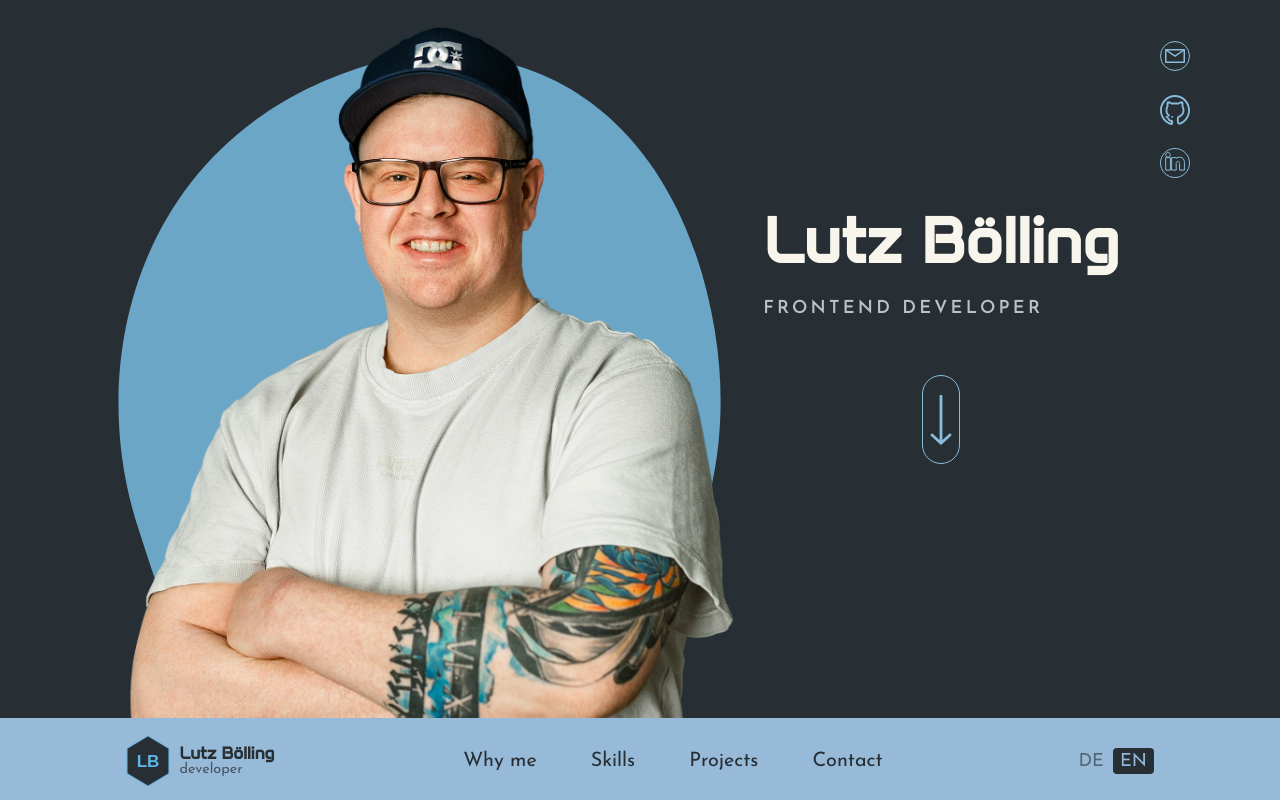
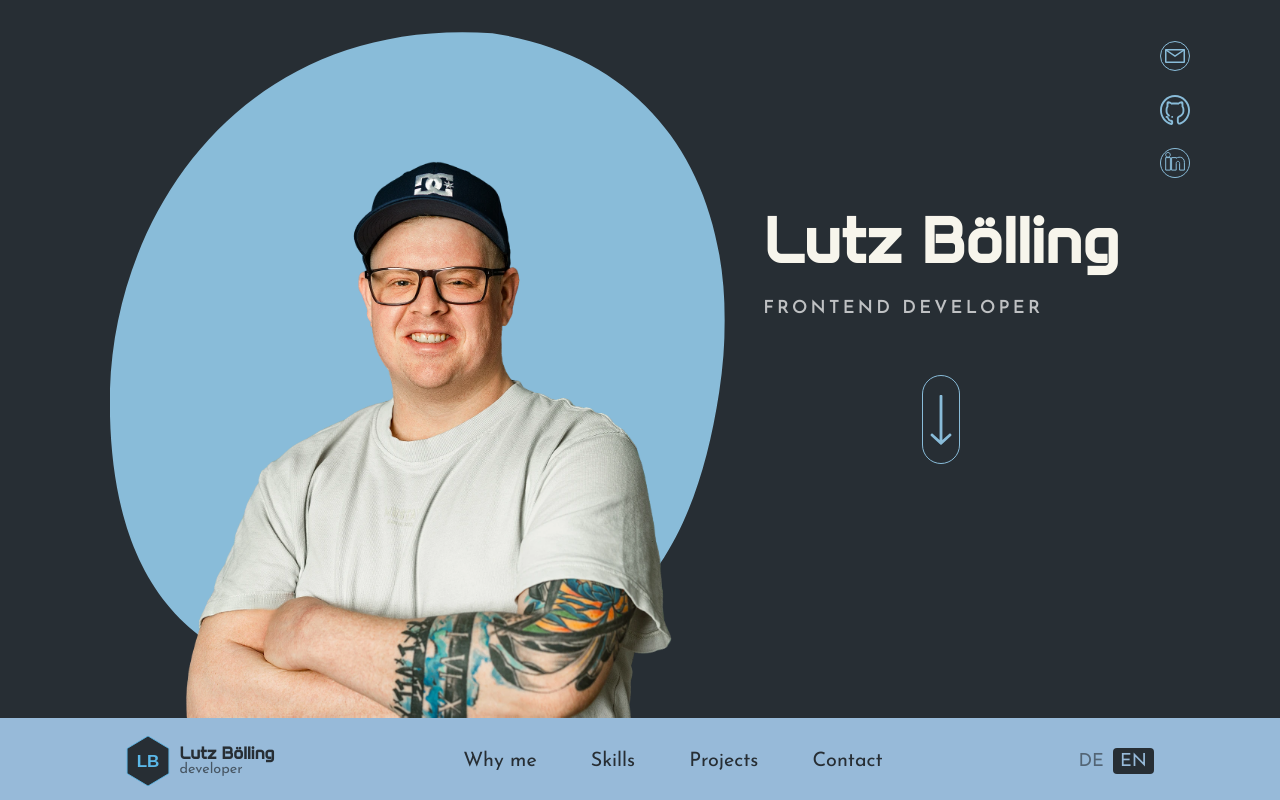
Before and after one commit to eXactDevFlaw/portfolio, an Angular app: page / in a window 1280 px wide. Shown: the top 800 px of the page. Built offline with nearby package versions, Linux system fonts and the light colour scheme.

Commit message:
fix: changed styling on hero-section

```diff
--- a/src/app/components/hero/hero.scss
+++ b/src/app/components/hero/hero.scss
@@ -99,7 +99,7 @@
   left: 50%;
   transform: translateX(-50%);
   width: 120%;
-  height: auto;
+  height: 100%;
   transition: opacity var(--transition);
 
   &.photo-bg-hover {
@@ -126,7 +126,7 @@
   left: 50%;
   transform: translateX(-50%);
   height: 100%;
-  width: 100vw;
+  width: 100vh;
   object-fit: contain;
   object-position: bottom center;
 
```
